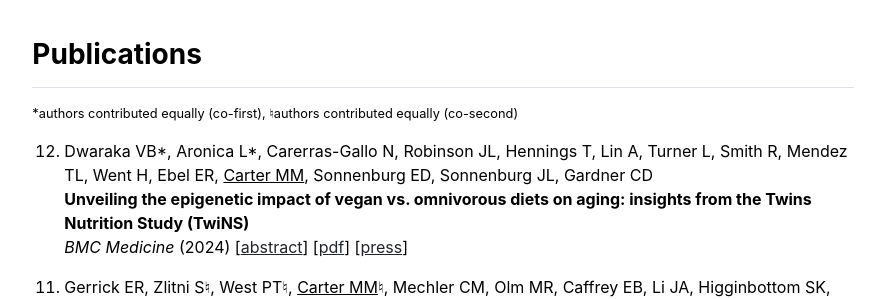
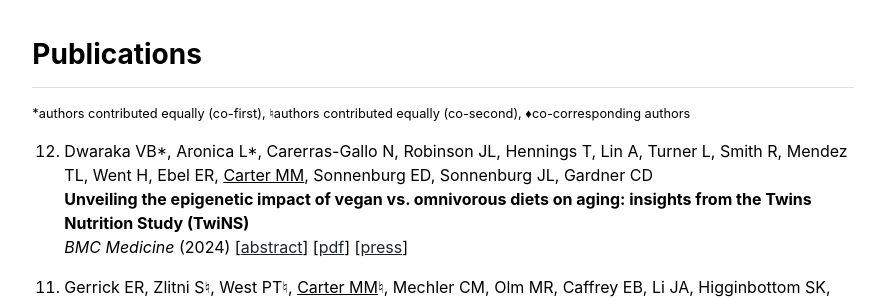
Before and after one commit to matt-cart/matt-cart.github.io, a Jekyll site: the page built from index.md, in a window 1280 px wide and 900 px high, scrolled down 407 px. Shown: the part 154-453 px from the top of the window, without its empty margins (197-1075 px from the left). Built offline with Jekyll 4.4.1, drawn with Linux system fonts in a browser that asks for light colours.

Commit message:
Update publications.html

```diff
--- a/_includes/publications.html
+++ b/_includes/publications.html
@@ -1,7 +1,7 @@
 <div class="row g-5 mb-5">
   <div>
     <h3 class="fw-bold border-bottom pb-3 mb-5 pubs">Publications</h3>
-    <span class="author-cont"><p> *authors contributed equally (co-first), &#9838;authors contributed equally (co-second)</p></span>
+    <span class="author-cont"><p> *authors contributed equally (co-first), &#9838;authors contributed equally (co-second), &#9830;co-corresponding authors</p></span>
     {% if page.title == "Home" %}
     <ol reversed>
       {% for item in site.data.publications.featured %}
```
